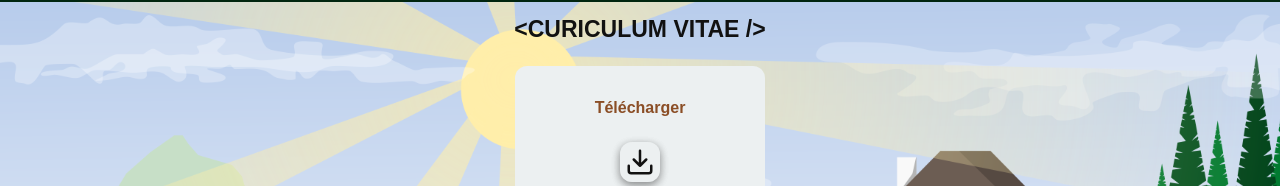
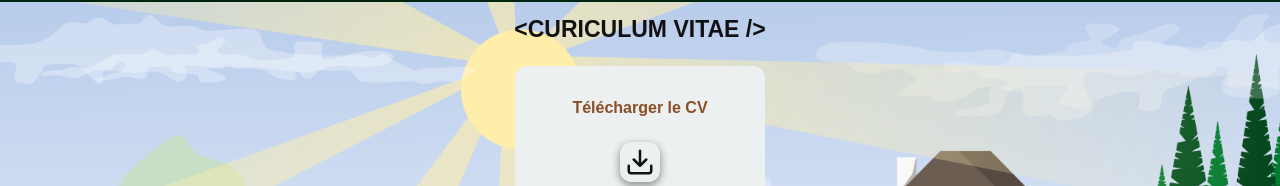
Before and after one commit to PingrisAlexis/portfolio, a React (Create React App) app: page / in a window 1280 px wide. Shown: the part 3998-4184 px from the top of the page. Built offline with nearby package versions, Linux system fonts and the light colour scheme.

Commit message:
Lighthouse report: accessibility

```diff
--- a/src/components/download-resume/DownloadResume.jsx
+++ b/src/components/download-resume/DownloadResume.jsx
@@ -20,8 +20,8 @@ const DownloadResume = () => {
         <h3>
         {t('resume.alt')}
         </h3>
-        <a className={`${global.square} ${global.hithere}`} href={resumePath} download={t('resume.download')}>
-          <ReactSVG className={`${global.square} ${global.hithere}`}  src={download} title={t('resume.title')} alt={t('resume.alt')}/>
+        <a className={`${global.square} ${global.hithere}`} href={resumePath} download={t('resume.download')} aria-label={t('resume.alt')}>
+          <ReactSVG className={`${global.square} ${global.hithere}`}  src={download} title={t('resume.title')}/>
         </a>
       </div>
     </section>
--- a/src/components/scroll-to-top/ScrollToTop.jsx
+++ b/src/components/scroll-to-top/ScrollToTop.jsx
@@ -35,7 +35,7 @@ const ScrollToTop = () => {
 
   return (
     isVisible && (
-      <ReactSVG  aria-label={t('scroll_to_the_top.title')} className={`${styles.scroll_to_top_button} ${global.square} ${global.hithere}`}  src={top}onClick={scrollToTop} alt={t('scroll_to_the_top.alt.icon')} title={t('scroll_to_the_top.title')}/>
+      <ReactSVG  aria-label={t('scroll_to_the_top.alt')} className={`${styles.scroll_to_top_button} ${global.square} ${global.hithere}`}  src={top}onClick={scrollToTop} alt={t('scroll_to_the_top.alt.icon')} title={t('scroll_to_the_top.title')}/>
     )
   );
 };
--- a/src/locales/en/translation.json
+++ b/src/locales/en/translation.json
@@ -60,14 +60,11 @@
     }
   },
   "scroll_to_the_top": {
-    "alt": {
-      "icon": "Scroll to the top"
-    },
-    "title": "Scroll to the top"
+    "alt": "Scroll to the top"
   },
   "resume": {
     "download": "Pingris_Alexis_en_Developer.pdf",
-    "alt": "Download",
+    "alt": "Download the resume",
     "title": "<RESUME />"
   },
   "contact": {
--- a/src/locales/fr/translation.json
+++ b/src/locales/fr/translation.json
@@ -66,7 +66,7 @@
   },
     "resume": {
       "download": "Pingris_Alexis_qc_Developpeur.pdf",
-      "alt": "Télécharger",
+      "alt": "Télécharger le CV",
       "title": "<CURICULUM VITAE />"
     },
     "contact": {
```
